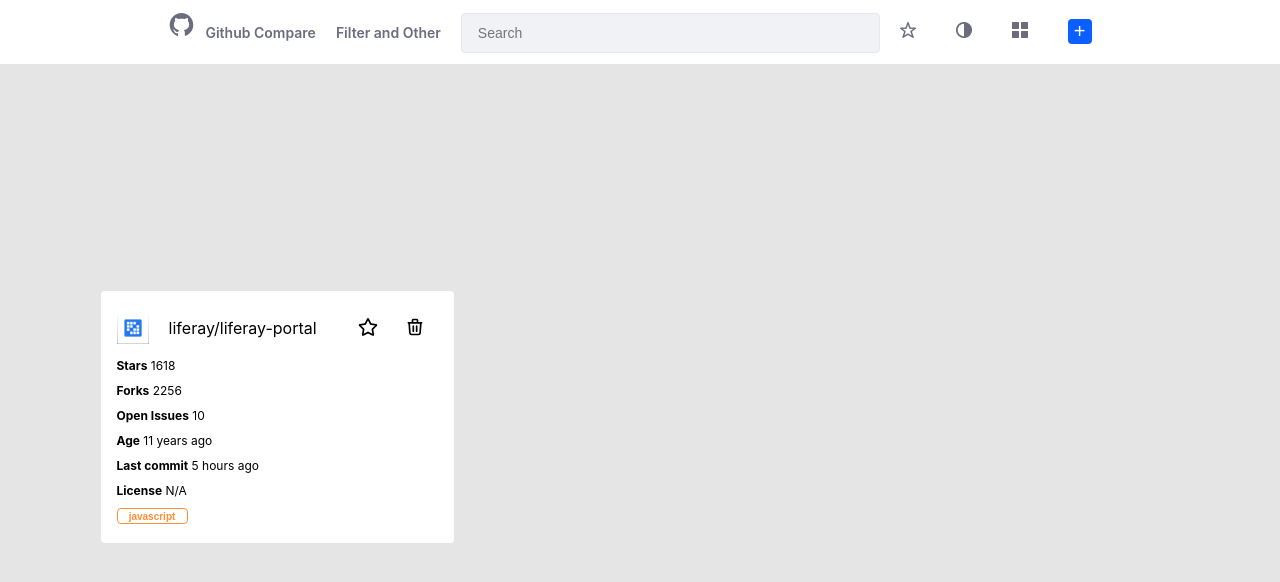
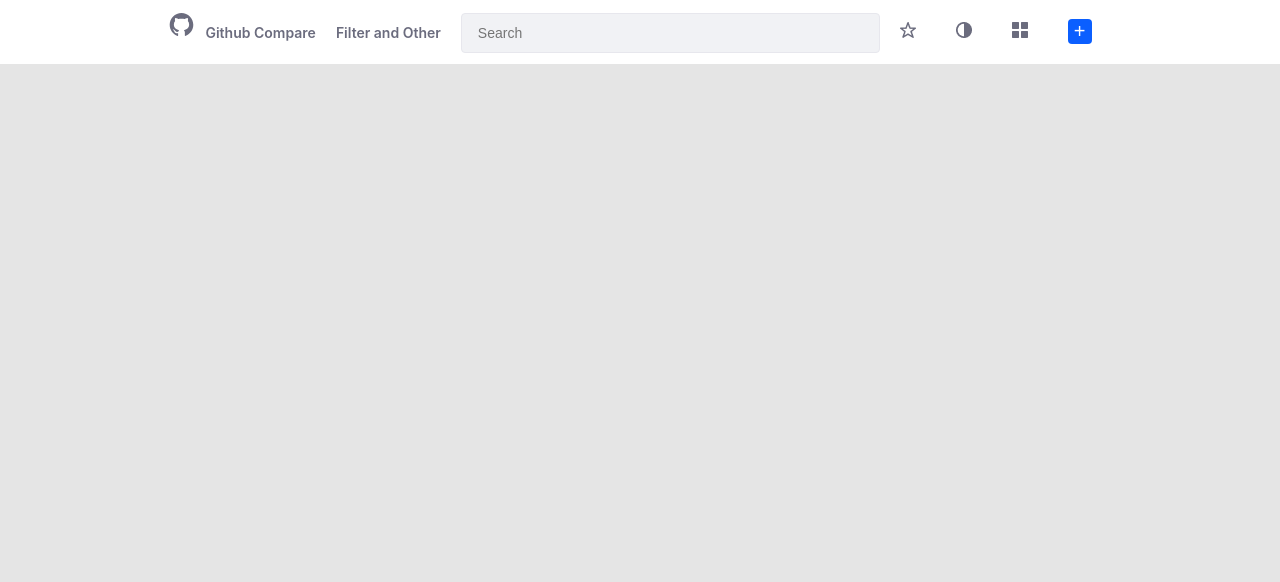
Before and after one commit to alisson-lucas/github-compare, a React (Create React App) app: page / in a window 1280 px wide. Shown: the top 582 px of the page. Built offline with nearby package versions, Linux system fonts and the light colour scheme.

Commit message:
add repositorio feito

```diff
--- a/src/components/card/Card.js
+++ b/src/components/card/Card.js
@@ -1,8 +1,9 @@
-import React, {Component} from 'react';
+import React, { useState} from 'react';
 import { FaRegStar } from 'react-icons/fa';
 import { HiOutlineTrash } from "react-icons/hi";
-import {useHistory} from 'react-router-dom';
-import api from '../../services/api';
+// import {useHistory} from 'react-router-dom';
+// import api from '../../services/api';
+import { useRepo } from '../../contexts/RepoContext';
 
 import Logo from '../../assets/liferay-icon.png';
 
@@ -11,60 +12,71 @@
 
 import './styles.css';
 
-class Card extends Component {
-    constructor(props){
-        super(props);
-        this.state = {
-            isModalVisible : false
-        }
+const Card = () => {
+    const {repos} = useRepo();
+    const [isModalVisible, setIsModalVisible] = useState(false);
 
-        this.handleModalVisible = this.handleModalVisible.bind(this);
-    }
+    // const data = repos.map()
+// class Card extends Component {
+    // constructor(props){
+    //     super(props);
+    //     this.state = {
+    //         isModalVisible : false
+    //     }
 
-    handleModalVisible(){
-        this.setState({isModalVisible : true});
-        console.log(this.state.isModalVisible);
-    }
+    //     this.handleModalVisible = this.handleModalVisible.bind(this);
+    // }
 
-    handleModalInvisible(){
+    // static contextType = RepoContext;
 
-        this.setState({isModalVisible : false});
-        console.log(this.state.isModalVisible);
-    }
+    // handleModalVisible(){
+    //     this.setState({isModalVisible : true});
+    //     console.log(this.state.isModalVisible);
+    // }
 
-    render(){
-        let {isModalVisible} = this.state
+    // handleModalInvisible(){
+
+    //     this.setState({isModalVisible : false});
+    //     console.log(this.state.isModalVisible);
+    // }
+
+    // render(){
+    //     let {isModalVisible} = this.state
 
         return(
             <div className="dashboard-container">
                 <ul>
-                    <li>
-                    <div className="card">
+                    {/* {context.map(repo=> ( */}
+                    {repos.map(repo=> (
+                    <li key={repo.id} repo={repo}>
+
+                    <div className="card" >
                         <div className="card-header">
                             <img src={Logo} alt="Liferay"/>
-                            <p className="title">liferay/liferay-portal</p>
+                            <p className="title">{repo.full_name}</p>
                             <div className="icon-buttons">
                                 <button><FaRegStar size="20px" /></button>
-                                <button onClick={this.handleModalVisible}><HiOutlineTrash size="20px" /></button>
-                                {isModalVisible ? <DeleteModal onClose={() => this.state.isModalVisible}  /> : null}
+                                <button onClick={() => setIsModalVisible(true)}><HiOutlineTrash size="20px" /></button>
+                                {isModalVisible ? <DeleteModal onClose={() => setIsModalVisible(false)}  /> : null}
                             </div>
                         </div>
                         <div className="card-body">
-                            <p><b>Stars</b> 1618</p>
-                            <p><b>Forks</b> 2256</p>
-                            <p><b>Open Issues</b> 10</p>
+                            <p><b>Stars</b> {repo.stars}</p>
+                            <p><b>Forks</b> {repo.forks}</p>
+                            <p><b>Open Issues</b> {repo.open_issues}</p>
                             <p><b>Age</b> 11 years ago</p>
-                            <p><b>Last commit</b> 5 hours ago</p>
-                            <p><b>License</b> N/A</p>
-                            <button>javascript</button>
+                            <p><b>Last commit</b> 5 months ago</p>
+                            <p><b>License</b> {repo.license}</p>
+                            <button>{repo.language}</button>
                         </div>
                     </div>
                     </li>
-
+                    ))}
+                    {/* ))} */}
                 </ul>
             </div>
         );
-    }
+    // }
 };
 
 export default Card;
--- a/src/components/deleteModal/DeleteModal.js
+++ b/src/components/deleteModal/DeleteModal.js
@@ -1,5 +1,4 @@
-import React, { Component} from 'react';
-import { AiFillGithub } from "react-icons/ai";
+import React from 'react';
 
 import './styles.css';
 
--- a/src/components/modal/Modal.js
+++ b/src/components/modal/Modal.js
@@ -1,74 +1,106 @@
-import React, {Component} from 'react';
-import {useHistory} from 'react-router-dom';
+import React, {useContext, useState, useEffect} from 'react';
+// import {useHistory} from 'react-router-dom';
 import api from '../../services/api';
+import { RepoContext } from '../../contexts/RepoContext';
 
 
 import './styles.css';
 
-import Card from '../card/Card';
-class Modal extends Component {
-// const Modal = ({onClose = () => {}, Children}) => {
+// class Modal extends Component {
+function Modal({onClose = () => {}}){
+    const {repos, setRepos} = useContext(RepoContext);
 
-    // const [owner, setOwner] = useState('');
-    // const [dados, setDados] = useState();
 
-    constructor(props) {
-        super(props);
-        this.state = {
-            owner: '',
-            data: {
-                full_name: '',
-                stars: '',
-                forks: '',
-                open_issues: '',
-                license: '',
-                language: ''
-            }
-        };
-        this._data = []
-        this.handleChange = this.handleChange.bind(this);
+    const [owner, setOwner] = useState('');
+    // const [repos, setRepos] = useState([]
+    //     // {
+    //     //     id: 0,
+    //     //     full_name: '',
+    //     //     stars: 0,
+    //     //     forks: 0,
+    //     //     open_issues: 0,
+    //     //     license: '',
+    //     //     language: ''
+    //     // }
+    // );
 
-    }
 
-    handleChange(event) {
-        this.setState({ owner: event.target.value });
-    }
+    // constructor(props) {
+    //     super(props);
+    //     this.state = {
+    //         owner: '',
+    //         data: {
+    //             full_name: '',
+    //             stars: '',
+    //             forks: '',
+    //             open_issues: '',
+    //             license: '',
+    //             language: ''
+    //         }
+    //     };
+    //     this._data = []
+    //     this.handleChange = this.handleChange.bind(this);
 
-    getData(event) {
-        event.preventDefault();
+    // }
 
-        this._data.push(this.state.data);
-        this.setState({data: ''});
-        console.log(this._data);
-    }
+    // handleChange(event) {
+    //     this.setState({ owner: event.target.value });
+    // }
 
-    render() {
-        const { owner } = this.state;
-        const { data } = this.state
+    // getData(event) {
+    //     event.preventDefault();
+
+    //     this._data.push(this.state.data);
+    //     this.setState({data: ''});
+    //     console.log(this._data);
+    // }
+
+    // render() {
+
 
 
         async function handleSubmit(e) {
             e.preventDefault();
+            const repo = {};
 
             try {
-                const require = await api.get('/repos/'+ owner);
-                console.log(require);
+                const response = await api.get('/repos/'+ owner);
+                console.log(response);
+                // repo.id = response.data.id;
+                // repo.full_name = response.data.full_name;
+                // repo.stars = response.data.stargazers_count;
+                // repo.forks = response.data.forks;
+                // repo.open_issues = response.data.open_issues;
+                // repo.license = response.data.license;
+                // repo.language = response.data.language;
 
-                data.full_name = require.data.full_name;
-                data.stars = require.data.stargazers_count;
-                data.forks = require.data.forks;
-                data.open_issues = require.data.open_issues;
-                data.license = require.data.license;
-                data.language = require.data.language;
+                // console.log(data);
 
                 // this._data.push(this.state.data);
+                // setRepos('alisson');
 
+                // console.log(data);
+                // console.log(this._data);
 
-                console.log(data);
-                // console.log(this._data);
+                setRepos([
+                    ...repos,{
+                        id: response.data.id,
+                        full_name: response.data.full_name,
+                        stars: response.data.stargazers_count,
+                        forks: response.data.forks,
+                        open_issues: response.data.open_issues,
+                        license: response.data.license,
+                        language: response.data.language
+                    }
+                ]);
+                // saveRepo(repos);
+                // console.log(repos);
+
             }catch (err) {
                 alert(console.log(err));
             }
+
+
         }
 
 
@@ -78,18 +110,16 @@
                     <div className="content">
                         <h3>New Repository</h3>
                         <h4>Repository</h4>
-                        <input type="text" value={owner} onChange={this.handleChange} placeholder="username/repository"></input>
-                        {/* {this.props.render(this.state.data)} */}
-                        {/* <hr/> */}
+                        <input type="text" value={owner} onChange={e => setOwner(e.target.value)} placeholder="username/repository"></input>
                         <div className="footer">
-                            <button className="cancel"  onClick={() => {}}>Cancel</button>
+                            <button className="cancel"  onClick={onClose}>Cancel</button>
                             <button id="add" type="submit">Add</button>
                         </div>
                     </div>
                 </form>
             </div>
         );
-    }
+    // }
 }
 
 export default Modal;
--- a/src/components/topBar/TobBar.js
+++ b/src/components/topBar/TobBar.js
@@ -1,38 +1,37 @@
-import React, {useState, Component} from 'react';
+import React, {useState} from 'react';
 import { AiFillGithub } from "react-icons/ai";
 
 import './styles.css';
 
-import Icon from '../../assets/github-icon.png';
 import Star from '../../assets/star-o.png';
 import Adjusts from '../../assets/adjust.png';
 import Cards from '../../assets/cards2.png';
 
 import Modal from '../modal/Modal';
 
-class TopBar extends Component {
-// export default function TopBar() {
-    // const[isModalVisible, setIsModalVisible] = useState(false)
-    constructor(props){
-        super(props);
-        this.state = {
-            isModalVisible : false
-        }
+// class TopBar extends Component {
+    export default function TopBar() {
+        const[isModalVisible, setIsModalVisible] = useState(false)
+        // constructor(props){
+        //     super(props);
+        //     this.state = {
+        //         isModalVisible : false
+        //     }
 
-        this.handleModalVisible = this.handleModalVisible.bind(this);
-    }
+        //     this.handleModalVisible = this.handleModalVisible.bind(this);
+        // }
 
-    handleModalVisible(){
-        this.setState({isModalVisible : true});
-        console.log(this.state.isModalVisible);
-    }
+        // handleModalVisible(){
+        //     this.setState({isModalVisible : true});
+        //     console.log(this.state.isModalVisible);
+        // }
 
-    handleModalInvisible(){
-        this.setState({isModalVisible : false});
-    }
+        // handleModalInvisible(){
+        //     this.setState({isModalVisible : false});
+        // }
 
-    render() {
-        let {isModalVisible} = this.state
+        // render() {
+            // let {isModalVisible} = this.state
 
 
             return(
@@ -46,12 +45,12 @@
                         <img src={Star} alt="Favorite"/>
                         <img src={Adjusts} alt="Adjusts"/>
                         <img src={Cards} alt="Cards"/>
-                    <button onClick={this.handleModalVisible}>+</button>
-                    {isModalVisible ? <Modal onClose={this.state.isModalVisible}  /> : null}
+                        <button onClick={() => setIsModalVisible(true)}>+</button>
+                        {isModalVisible ? <Modal onClose={() => setIsModalVisible(false)}  /> : null}
                     </div>
                 </div>
             );
-    }
+        // }
     }
 
-export default TopBar;
+    // export default TopBar;
--- /dev/null
+++ b/src/contexts/RepoContext.js
@@ -0,0 +1,37 @@
+import React, { useState, createContext, useContext } from 'react';
+
+export const RepoContext = createContext();
+
+const RepoProvider = ({ children }) => {
+    const [repos, setRepos] = useState([
+        // { id: 1, full_name: 'liferay/liferay-portal', stars: 1618, forks: 2256, open_issues: 10,
+        // license: 'N/A',
+        // language: 'javascript' },
+        // { id: 2, full_name: 'liferay/liferay', stars: 16, forks: 56, open_issues: 8,
+        // license: 'N/A',
+        // language: 'javascript' }
+    ])
+
+    // const saveRepo = repo => {
+    //     const newRepo = {
+    //         id: repo.id, full_name: repo.full_name, stars: repo.stars, forks: repo.forks, open_issues: repo.open_issues,
+    //         license: repo.license, language: repo.language
+    //     }
+    //     setRepos([...repos, newRepo]);
+    //     console.log('save repo');
+    // }
+
+    return(
+        <RepoContext.Provider value={{ repos, setRepos}}>
+            {children}
+        </RepoContext.Provider>
+    )
+}
+
+export function useRepo() {
+    const context = useContext(RepoContext);
+    const { repos, setRepos, } = context;
+    return { repos, setRepos };
+}
+
+export default RepoProvider;
--- a/src/pages/dashboard/Dashboard.js
+++ b/src/pages/dashboard/Dashboard.js
@@ -1,4 +1,4 @@
-import React, { Component, useState } from 'react';
+import React, { Component} from 'react';
 // import { FaRegStar } from 'react-icons/fa';
 // import { HiOutlineTrash } from "react-icons/hi";
 // import api from '../../services/api';
@@ -11,7 +11,7 @@
 import Card from '../../components/card/Card';
 // import Empty from '../../components/empty/Empty';
 
-class Dashborad extends Component {
+class Dashboard extends Component {
 // export default function Dashborad() {
 
     // const [informações, setInformações] = useState({
@@ -67,4 +67,4 @@
     }
 }
 
-export default Dashborad;
+export default Dashboard;
--- a/src/pages/dashboard/styles.css
+++ b/src/pages/dashboard/styles.css
@@ -6,7 +6,7 @@
     align-self: center;
     margin: auto;
     width: 100%;
-    height: 800px;
+    height: 100vh;
 }
 
 .dashboard-container ul {
```
Also changed, not shown: src/App.js (+6 -2 lines), 1 other file (tests, documents, lock files or other folders). Lines whose indentation alone changed are shown as unchanged.
